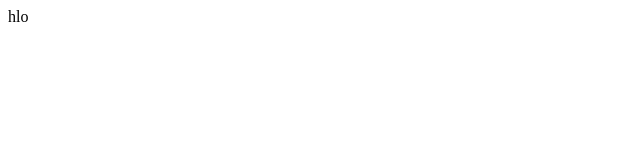
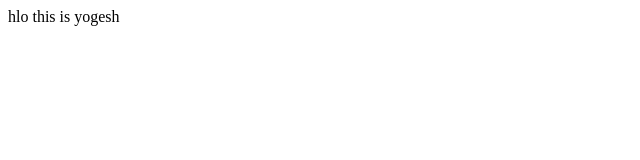
Before and after one commit to yogeshroyal63-beep/git-practice, a plain HTML site: page index.html in a window 1280 px wide. Shown: the whole page, without its empty margins (0-640 px from the left). Drawn offline with Linux system fonts and the light colour scheme.

Commit message:
commited from yogi branch

```diff
--- a/index.html
+++ b/index.html
@@ -6,6 +6,6 @@
     <title>Document</title>
 </head>
 <body>
-    hlo
+    hlo this is yogesh
 </body>
 </html>
```
